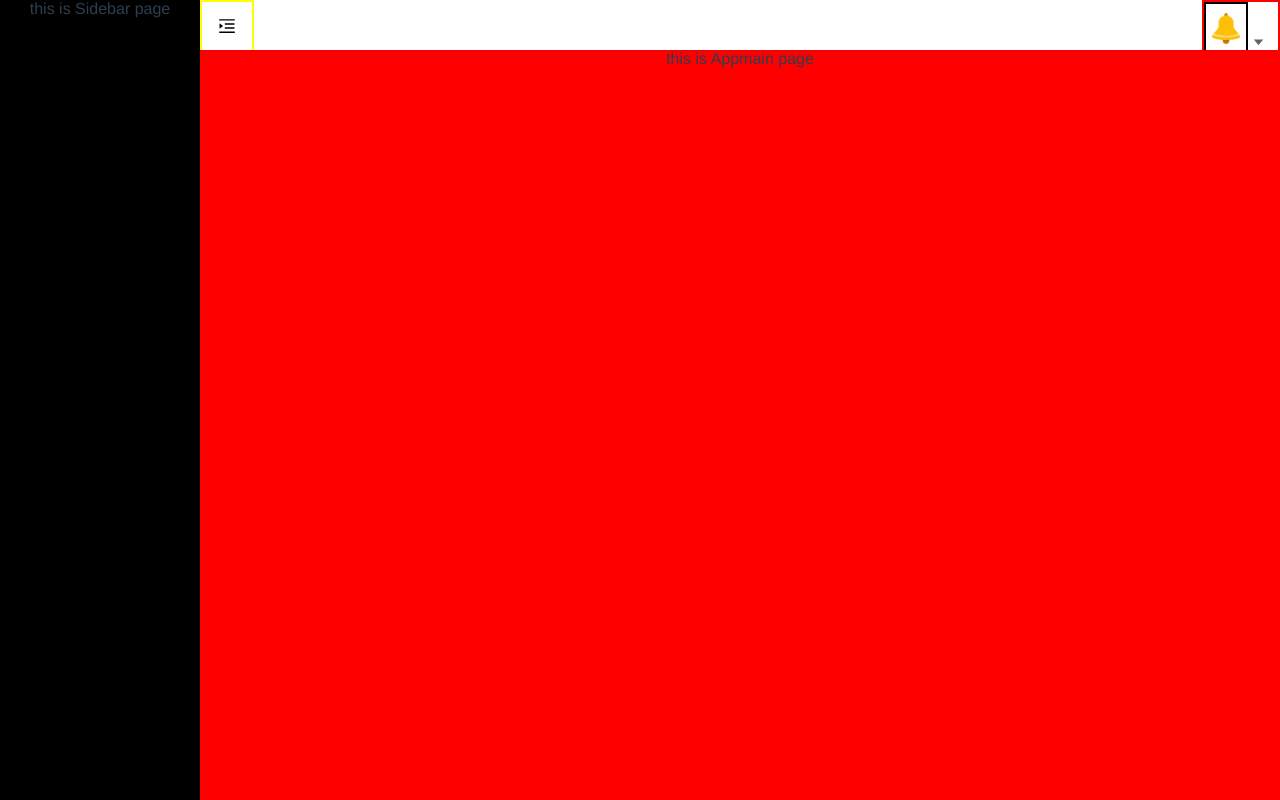
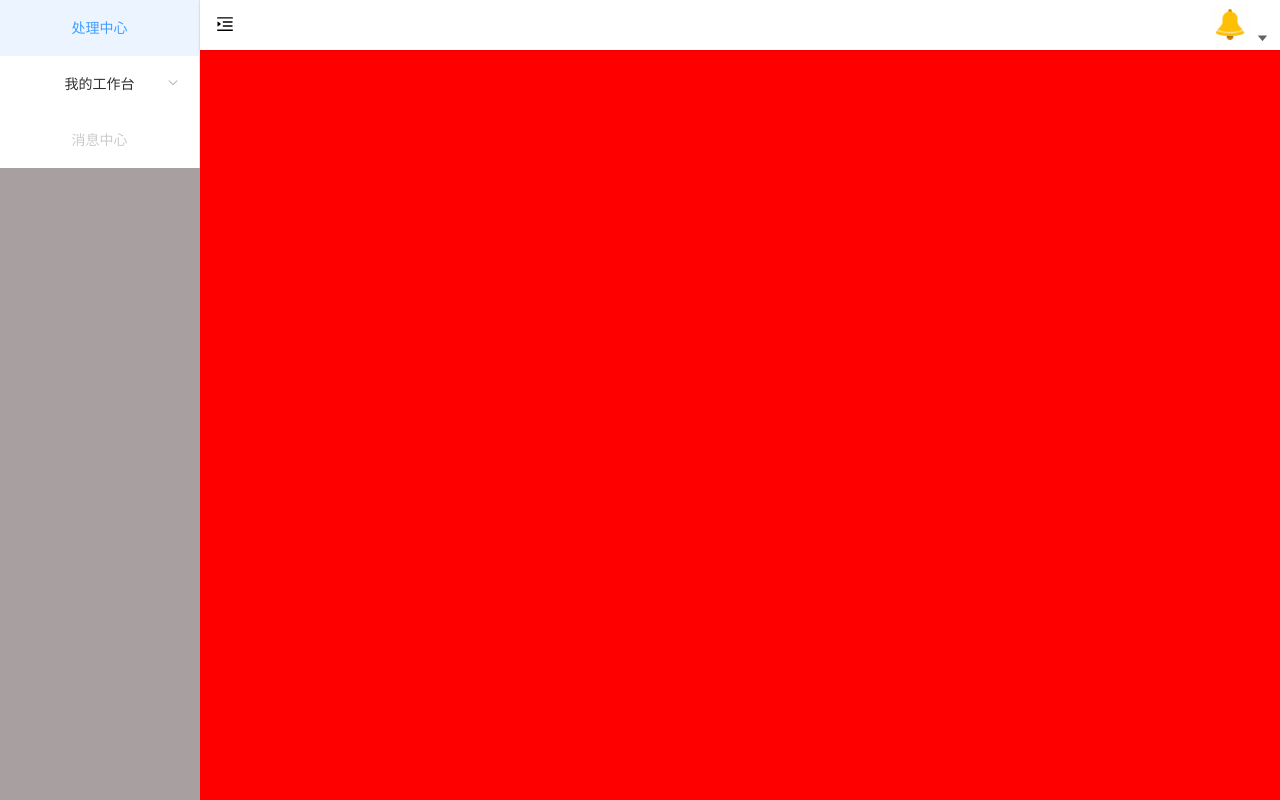
Before and after one commit to zhaoxin311/build-the-project, a Vue app: page / in a window 1280 px wide. Built offline with nearby package versions, Linux system fonts and the light colour scheme.

Commit message:
添加路由

```diff
--- a/src/layout/components/Appmain.vue
+++ b/src/layout/components/Appmain.vue
@@ -1,9 +1,39 @@
 <template>
-  <div>this is Appmain page</div>
+  <section class="app-main">
+    <transition name="fade-transform" mode="out-in">
+      <router-view :key="key" />
+    </transition>
+  </section>
 </template>
+
 <script>
 export default {
-  name: "Appmain",
-  setup() {},
+  name: "AppMain",
+  computed: {
+    key() {
+      // 只要保证 key 唯一性就可以了，保证不同页面的 key 不相同
+      return this.$route.path;
+    },
+  },
 };
 </script>
+<style scoped>
+.app-main {
+  min-height: calc(100vh - 50px);
+  width: 100%;
+  position: relative;
+  overflow: hidden;
+}
+.fixed-header + .app-main {
+  padding-top: 50px;
+}
+</style>
+
+<style lang="scss">
+// fix css style bug in open el-dialog
+.el-popup-parent--hidden {
+  .fixed-header {
+    padding-right: 15px;
+  }
+}
+</style>
--- a/src/layout/components/Navbar.vue
+++ b/src/layout/components/Navbar.vue
@@ -13,16 +13,10 @@
           <router-link to="/">
             <el-dropdown-item> Home </el-dropdown-item>
           </router-link>
-          <a
-            target="_blank"
-            href="https://github.com/PanJiaChen/vue-admin-template/"
-          >
+          <a target="_blank" href="">
             <el-dropdown-item>Github</el-dropdown-item>
           </a>
-          <a
-            target="_blank"
-            href="https://panjiachen.github.io/vue-element-admin-site/#/"
-          >
+          <a target="_blank" href="">
             <el-dropdown-item>Docs</el-dropdown-item>
           </a>
           <el-dropdown-item divided @click.native="logout">
@@ -70,7 +64,7 @@ export default {
     transition: background 0.3s;
     // 给所有元素设置禁止点击按钮或链接的高亮背景
     -webkit-tap-highlight-color: transparent;
-    border: 2px solid yellow;
+    // border: 2px solid yellow;
 
     &:hover {
       background: rgba(0, 0, 0, 0.025);
@@ -85,7 +79,7 @@ export default {
     float: right;
     height: 100%;
     line-height: 50px;
-    border: 2px solid red;
+    // border: 2px solid red;
     &:focus {
       outline: none;
     }
@@ -110,7 +104,7 @@ export default {
 
     .avatar-container {
       margin-right: 30px;
-      border: 2px solid #000;
+      // border: 2px solid #000;
       .avatar-wrapper {
         margin-top: 5px;
         position: relative;
--- a/src/layout/components/Sidebar.vue
+++ b/src/layout/components/Sidebar.vue
@@ -1,3 +1,40 @@
 <template>
-  <div>this is Sidebar page</div>
+  <div>
+    <el-menu
+      default-active="1"
+      :background-color="variables.menuBg"
+      :text-color="variables.menuText"
+      :unique-opened="false"
+      :active-text-color="variables.menuActiveText"
+      :collapse-transition="false"
+      mode="vertical"
+    >
+      <el-menu-item index="1">处理中心</el-menu-item>
+      <el-submenu index="2">
+        <template slot="title">我的工作台</template>
+        <el-menu-item index="2-1">选项1</el-menu-item>
+        <el-menu-item index="2-2">选项2</el-menu-item>
+        <el-menu-item index="2-3">选项3</el-menu-item>
+        <el-submenu index="2-4">
+          <template slot="title">选项4</template>
+          <el-menu-item index="2-4-1">选项1</el-menu-item>
+          <el-menu-item index="2-4-2">选项2</el-menu-item>
+          <el-menu-item index="2-4-3">选项3</el-menu-item>
+        </el-submenu>
+      </el-submenu>
+      <el-menu-item index="3" disabled>消息中心</el-menu-item>
+    </el-menu>
+  </div>
+  <!-- <div>dd</div> -->
 </template>
+<script>
+import variables from "@/styles/variables.scss";
+
+export default {
+  computed: {
+    variables() {
+      return variables;
+    },
+  },
+};
+</script>
--- a/src/layout/index.vue
+++ b/src/layout/index.vue
@@ -35,7 +35,7 @@ export default {
     height: 100vh;
     // min-height: 100%;
     float: left;
-    background: #000;
+    background: rgb(168, 160, 160);
     // border: 2px solid black;
   }
   .main-container {
--- a/src/router/index.js
+++ b/src/router/index.js
@@ -27,6 +27,31 @@ const routes = [
     name: "About",
     component: () => import("../views/About.vue"),
   },
+  {
+    path: "/permission",
+    component: Layout,
+    //当设置 noRedirect 的时候该路由在面包屑导航中不可被点击
+    // redirect: 'noRedirect'
+    redirect: "/permission/index", //重定向地址，在面包屑中点击会重定向去的地址
+    hidden: true, // 不在侧边栏显示 (默认 false 显示在侧边栏)
+    alwaysShow: true, //一直显示根路由
+    meta: { roles: ["admin", "editor"] }, //你可以在根路由设置权限，这样它下面所有的子路由都继承了这个权限
+    children: [
+      {
+        path: "index",
+        component: () => import("permission/index"),
+        name: "permission", // 设定路由的名字，一定要填写不然使用<keep-alive>时会出现各种问题
+        meta: {
+          title: "permission", // 设置该路由在侧边栏和面包屑中展示的名字
+          icon: "lock", //路由的图标，支持 svg-class，也支持 el-icon-x element-ui 的 icon
+          roles: ["admin", "editor"], // 设置该路由进入的权限，支持多个权限叠加//或者你可以给每一个子路由设置自己的权限
+          noCache: true, // 为true，不会被 <keep-alive> 缓存
+        },
+      },
+    ],
+  },
+  // 404 page must be placed at the end !!!
+  { path: "*", redirect: "/404", hidden: true },
 ];
 
 const router = new VueRouter({
```
